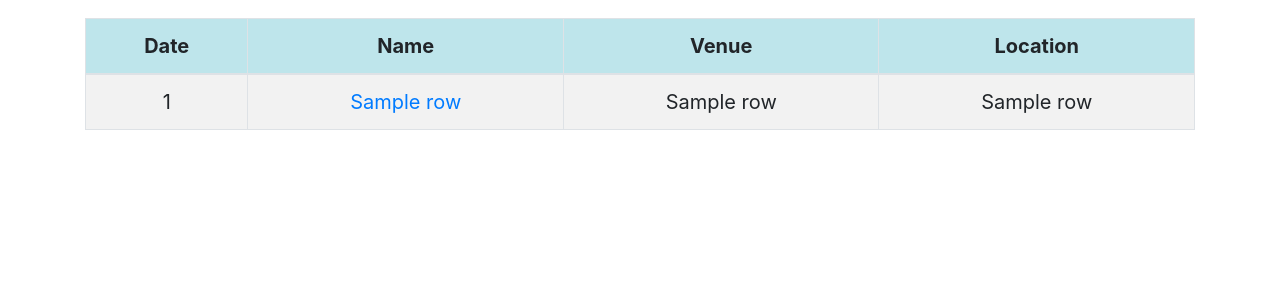
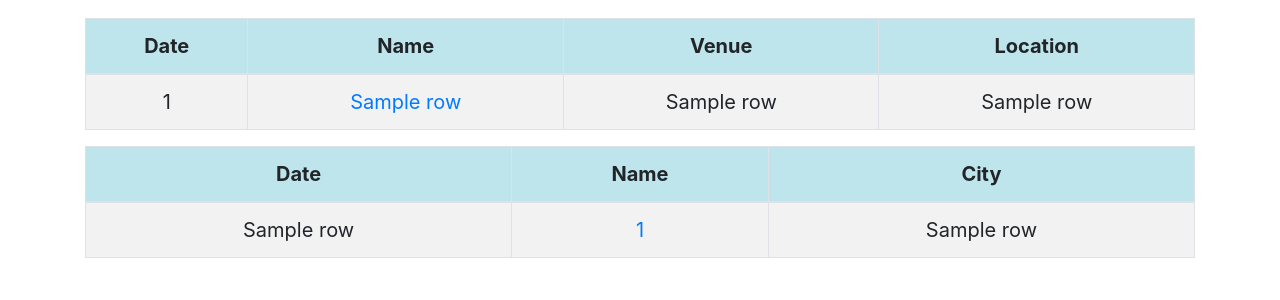
Before and after one commit to IPECLabs/Findmeacomp, a Flask app: template app/templates/table.html in a window 1280 px wide. Shown: the part 62-362 px from the top of the page. Run offline with Flask 2, Linux system fonts and the light colour scheme; the template is opened without the code that fills it: most values are stand-ins (such as "Sample title", 1, 10 or a date in 2020); some libraries are stand-ins or nearby versions.

Commit message:
Update template for another table

```diff
--- a/app/templates/table.html
+++ b/app/templates/table.html
@@ -30,17 +30,18 @@
         </nav>
     </header>
     <dir class="container">
-        <table class="table table-striped table-bordered">
-            <thead ">
-            <tr class="table-info">
-                <th scope="col"  >Date</th>
-                <th scope="col" >Name</th>
-                <th scope="col" >Venue</th>
-                <th scope="col" >Location</th>
+        <div class="table-responsive-md">
+            <table class="table table-striped table-bordered">
+                <thead ">
+            <tr class="table-info ">
+                <th scope="col "  >Date</th>
+                <th scope="col " >Name</th>
+                <th scope="col " >Venue</th>
+                <th scope="col " >Location</th>
             </tr>
         </thead>
         <tbody>
-        {% for row in data %}
+        {% for row in wca %}
             <tr scope="row ">
                 <td >{{row.0}}</td>
                 <td ><a href="{{row.4}} ">{{row.1}}</a></td>
@@ -50,6 +51,27 @@
         {% endfor %}
         </tbody>
     </table>
+    </div>
+    <div class="table-responsive-md ">
+    <table class="table table-striped table-bordered ">
+            <thead ">
+                    <tr class="table-info">
+                        <th scope="col">Date</th>
+                        <th scope="col">Name</th>
+                        <th scope="col">City</th>
+                    </tr>
+                </thead>
+                <tbody>
+                    {% for row in chess %}
+                    <tr scope="row">
+                        <td>{{row.2}}</td>
+                        <td><a href="{{row.3}} ">{{row.0}}</a></td>
+                        <td>{{row.1}}</td>
+                    </tr>
+                    {% endfor %}
+                </tbody>
+            </table>
+        </div>
     </dir>
 </body>
 
```
